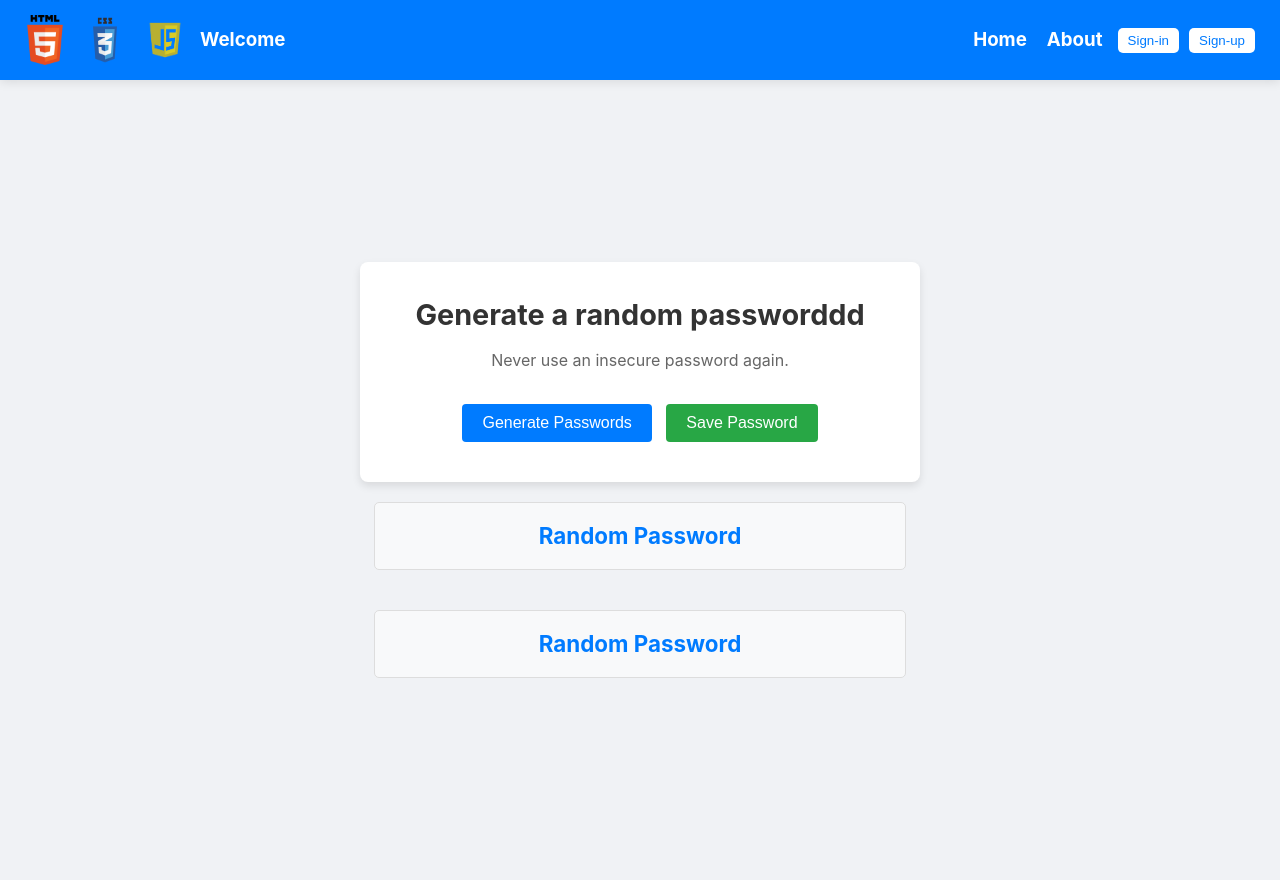
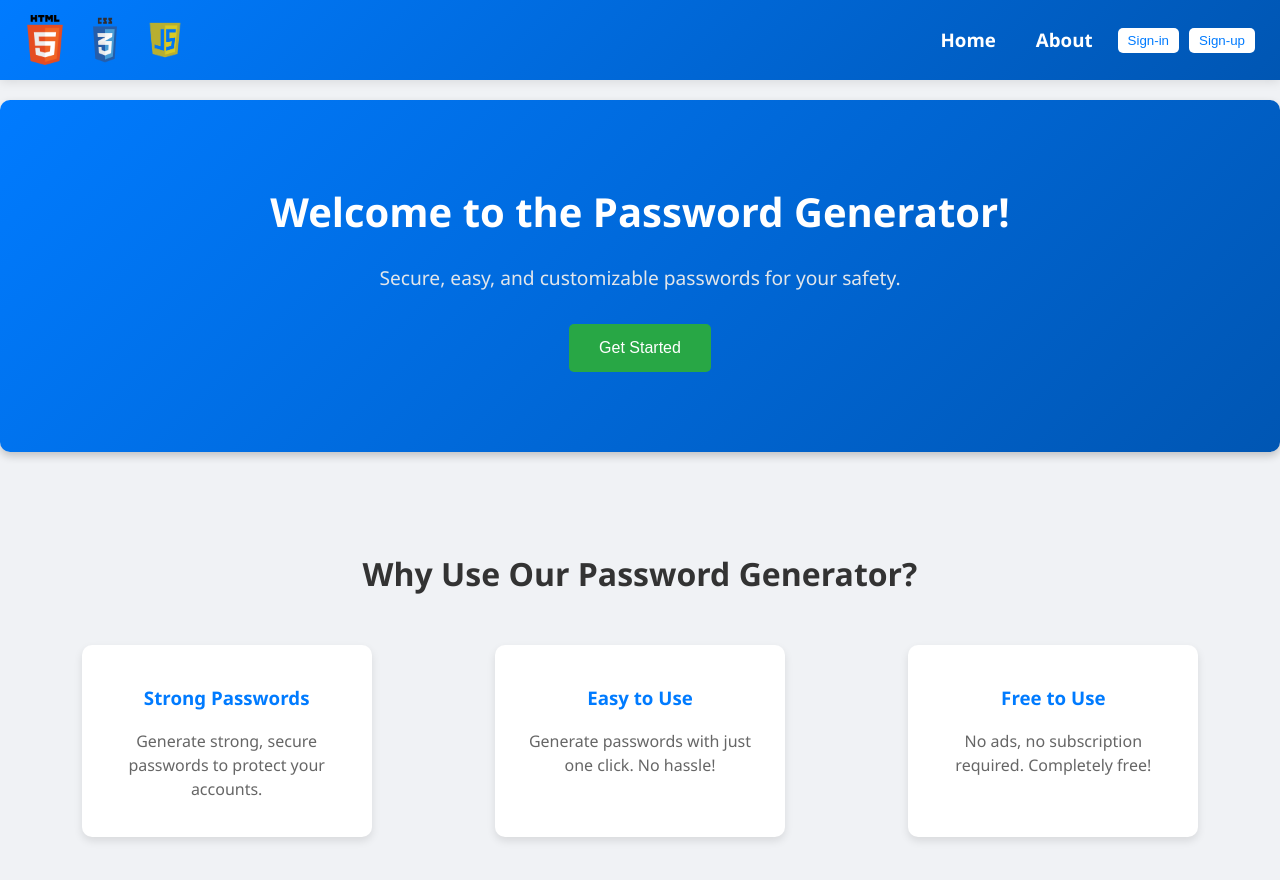
Before and after one commit to Omarrmasmoudi/Password-Generator, a website: page index.html in a window 1280 px wide. Drawn offline with Linux system fonts and the light colour scheme; no server answers.

Commit message:
a lot of changes: home page-about page - styling

```diff
--- a/index.html
+++ b/index.html
@@ -3,76 +3,52 @@
 <head>
     <meta charset="UTF-8">
     <meta name="viewport" content="width=device-width, initial-scale=1.0">
-    <title>Password Generator</title>
+    <title>Home</title>
     <link rel="stylesheet" href="style.css">
+    <link rel="icon" type="image/png" href="images/favicon.png">
 </head>
 <body>
+    <!-- Header Section -->
     <div class="header">
         <div class="left-section">
-            <img src="HTML5_logo_and_wordmark.svg.png" class="welcome-img" alt="Welcome Image">
-            <img src="CSS 3.png" class="welcome-img" alt="Welcome Image">
-            <img src="logo-javascript-2.png" class="welcome-img" alt="Welcome Image">
-            <h3>Welcome</h3>
+            <img src="images/HTML5_logo_and_wordmark.svg.png" class="welcome-img">
+            <img src="images/CSS 3.png" class="welcome-img">
+            <img src="images/logo-javascript-2.png" class="welcome-img">
         </div>
         <div class="right-section">
-            <h3>Home</h3>
-            <h3>About</h3>
+            <h3><a href="index.html">Home</a></h3>
+            <h3><a href="about.html">About</a></h3>
             <input type="button" value="Sign-in" onclick="ShowSignInDiv()">
             <input type="button" value="Sign-up" onclick="ShowSignUpDiv()">
         </div>
     </div>
-    <div class="layout">
-        <div class="tab-wrapper">
-            <div class="lock-icon" onclick="toggleSidebar()">🔒</div>
-            <div class="tab" id="sidebar">
-                <ul id="passwordList">
-                    <!-- Saved passwords will be displayed here -->
-                </ul>
+
+    <!-- Welcome Section -->
+    <div class="welcome-container">
+        <div class="welcome-message">
+            <h1>Welcome to the Password Generator!</h1>
+            <p>Secure, easy, and customizable passwords for your safety.</p>
+            <button class="get-started-btn" onclick="window.location.href='passgen.html'">Get Started</button>
+        </div>
+    </div>
+
+    <!-- Features Section -->
+    <div class="features">
+        <h2>Why Use Our Password Generator?</h2>
+        <div class="feature-cards">
+            <div class="card">
+                <h3>Strong Passwords</h3>
+                <p>Generate strong, secure passwords to protect your accounts.</p>
             </div>
-        </div>
-        <div class="main-content">
-            <div class="container">
-                <div class="password-generator">
-                    <h2>Generate a random passworddd</h2>
-                    <p>Never use an insecure password again.</p>
-                    <button class="generate-btn" onclick="generateAndDisplayPasswords()">Generate Passwords</button>
-                    <button class="save-btn" onclick="showSaveDiv()">Save Password</button>
-                </div>
+            <div class="card">
+                <h3>Easy to Use</h3>
+                <p>Generate passwords with just one click. No hassle!</p>
             </div>
-            <div onclick="copyonclickone()" class="pass1">
-                <h3 id="passone">Random Password</h3>
-            </div>
-            <div onclick="copyonclicktwo()" class="pass2">
-                <h3 id="passtwo">Random Password</h3>
-            </div>
-            <div class="saveDiv" id="saveDiv">
-                <button class="closebtn" onclick="closeSaveDiv()">×</button>
-                <h3>The Password you copied</h3>
-                <input type="text" id="input1" placeholder="Ctrl + V">
-                <h3>Where are you going to use it?</h3>
-                <input type="text" id="input2" placeholder="example: 'Twitch'">
-                <button class="save-btn" onclick="savepass()">Save</button>
-            </div>
-            <div class="authDiv" id="signUpDiv">
-                <button class="closebtn" onclick="closeAuthDiv()">×</button>
-                <h3>Sign Up</h3>
-                <input type="email" id="signUpEmail" placeholder="Email">
-                <input type="password" id="signUpPassword" placeholder="Password">
-                <button type="submit" id="submitSignUp" >Sign up</button>
-                <button onclick="closeAuthDiv()">Close</button>
-                <a href="" onclick="ShowSignInDiv()">Already have an account ? Log in</a>
-            </div>
-            <div class="authDiv" id="signInDiv">
-                <button class="closebtn" onclick="closeAuthDiv()">×</button>
-                <h3>Sign In</h3>
-                <input type="email" id="signInEmail" placeholder="Email">
-                <input type="password" id="signInPassword" placeholder="Password">
-                <button type="submit" id="submitSignIn" >Sign In</button>
-                <button onclick="closeAuthDiv()">Close</button>
-                <a href="" onclick="ShowSignUpDiv()">Create account</a>
+            <div class="card">
+                <h3>Free to Use</h3>
+                <p>No ads, no subscription required. Completely free!</p>
             </div>
         </div>
     </div>
-    <script type="module" src="index.js" defer></script>
 </body>
 </html>
--- a/style.css
+++ b/style.css
@@ -2,7 +2,7 @@
 body, html {
     margin: 0;
     padding: 0;
-    font-family: 'Inter', Arial, sans-serif;
+    font-family: 'Segoe UI', Tahoma, Geneva, Verdana, sans-serif;
     background-color: var(--background-color);
     color: var(--text-color);
     line-height: 1.6;
@@ -19,7 +19,7 @@ body, html {
 }
 
 .header {
-    background-color: var(--primary-color);
+    background: linear-gradient(135deg, #007bff, #0056b3);
     display: flex;
     justify-content: space-between;
     align-items: center;
@@ -80,12 +80,16 @@ body, html {
     cursor: pointer;
     color: white;
 }
-.header h3 {
+.header h3 a {
     margin: 0;
     cursor: pointer;
     color: white;
+    text-decoration: none;
 }
-
+.header h3:hover{
+    background-color: #006adb;
+    border-radius: 10px;
+}
 .header input[type="button"] {
     margin: 5px;
     padding: 5px 10px;
@@ -99,8 +103,6 @@ body, html {
 .header input[type="button"]:hover {
     background-color: #d9d9d9;
 }
-
-
 
 .layout {
     display: flex;
@@ -156,7 +158,7 @@ body, html {
     display: flex;
     justify-content: space-between;
     align-items: center;
-    background-color: #f4f4f4;
+    background-color: #969696;
     margin: 5px 0;
     padding: 10px;
     border-radius: 5px;
@@ -425,6 +427,7 @@ body, html {
         flex-direction: column;
         padding: 15px;
     }
+
     .left-section, .right-section {
         width: 100%;
         justify-content: center;
@@ -454,3 +457,105 @@ input:focus, button:focus {
     outline: 2px solid var(--primary-color);
     outline-offset: 2px;
 }
+
+
+.welcome-container {
+    background: linear-gradient(135deg, #007bff, #0056b3);
+    color: white;
+    text-align: center;
+    padding: 80px 20px;
+    margin-top: 20px;
+    border-radius: 10px;
+    box-shadow: 0 4px 8px rgba(0, 0, 0, 0.2);
+}
+.welcome-message h1 {
+    font-size: 2.5em;
+    margin: 0 0 10px;
+}
+.welcome-message p {
+    font-size: 1.2em;
+    margin-bottom: 30px;
+    color: #e2e6ea;
+}
+.get-started-btn {
+    background-color: #28a745;
+    color: white;
+    padding: 15px 30px;
+    font-size: 1em;
+    border: none;
+    border-radius: 5px;
+    cursor: pointer;
+    transition: all 0.3s ease;
+}
+.get-started-btn:hover {
+    background-color: #218838;
+    transform: scale(1.05);
+}
+.features {
+    text-align: center;
+    margin: 50px auto;
+    padding: 20px;
+}
+.features h2 {
+    font-size: 2em;
+    margin-bottom: 30px;
+    color: #333;
+}
+.feature-cards {
+    display: flex;
+    justify-content: space-around;
+    flex-wrap: wrap;
+}
+.card {
+    background-color: white;
+    box-shadow: 0 4px 8px rgba(0, 0, 0, 0.1);
+    border-radius: 10px;
+    padding: 20px;
+    width: 250px;
+    margin: 15px;
+    transition: transform 0.3s ease, box-shadow 0.3s ease;
+}
+.card h3 {
+    margin-bottom: 10px;
+    color: #007bff;
+}
+.card p {
+    color: #666;
+    line-height: 1.5;
+}
+.card:hover {
+    transform: translateY(-10px);
+    box-shadow: 0 8px 16px rgba(0, 0, 0, 0.2);
+}
+.aboutcard {
+    background-color: white;
+    box-shadow: 0 6px 16px rgba(0, 0, 0, 0.2);
+    border-radius: 20px; /* Larger border-radius for a bigger card */
+    padding: 80px; /* Double the padding */
+    width: 1000px; /* Double the width */
+    height: 350px;
+    margin: 0 auto; /* Centers horizontally */
+    position: absolute; /* Centers vertically and horizontally */
+    top: 50%;
+    left: 50%;
+    transform: translate(-50%, -50%);
+    text-align: center; /* Center text inside */
+    transition: transform 0.3s ease, box-shadow 0.3s ease;
+}
+
+.aboutcard h3 {
+    margin-bottom: 15px;
+    font-size: 2rem; /* Keeps the title font size the same */
+    color: #007bff;
+}
+
+.aboutcard p {
+    color: #666;
+    line-height: 1.8;
+    font-size: 1.1rem; /* Keeps the paragraph font size the same */
+}
+
+.aboutcard:hover {
+    transform: translate(-50%, -55%); /* Adds hover lift effect */
+    box-shadow: 0 10px 30px rgba(0, 0, 0, 0.3);
+}
```
Also changed, not shown: about.html (added, +29 -0 lines), passgen.html (added, +77 -0 lines), images/CSS 3.png (renamed from CSS 3.png), images/HTML5_logo_and_wordmark.svg.png (renamed from HTML5_logo_and_wordmark.svg.png), images/favicon.png (added), images/logo-javascript-2.png (renamed from logo-javascript-2.png).
